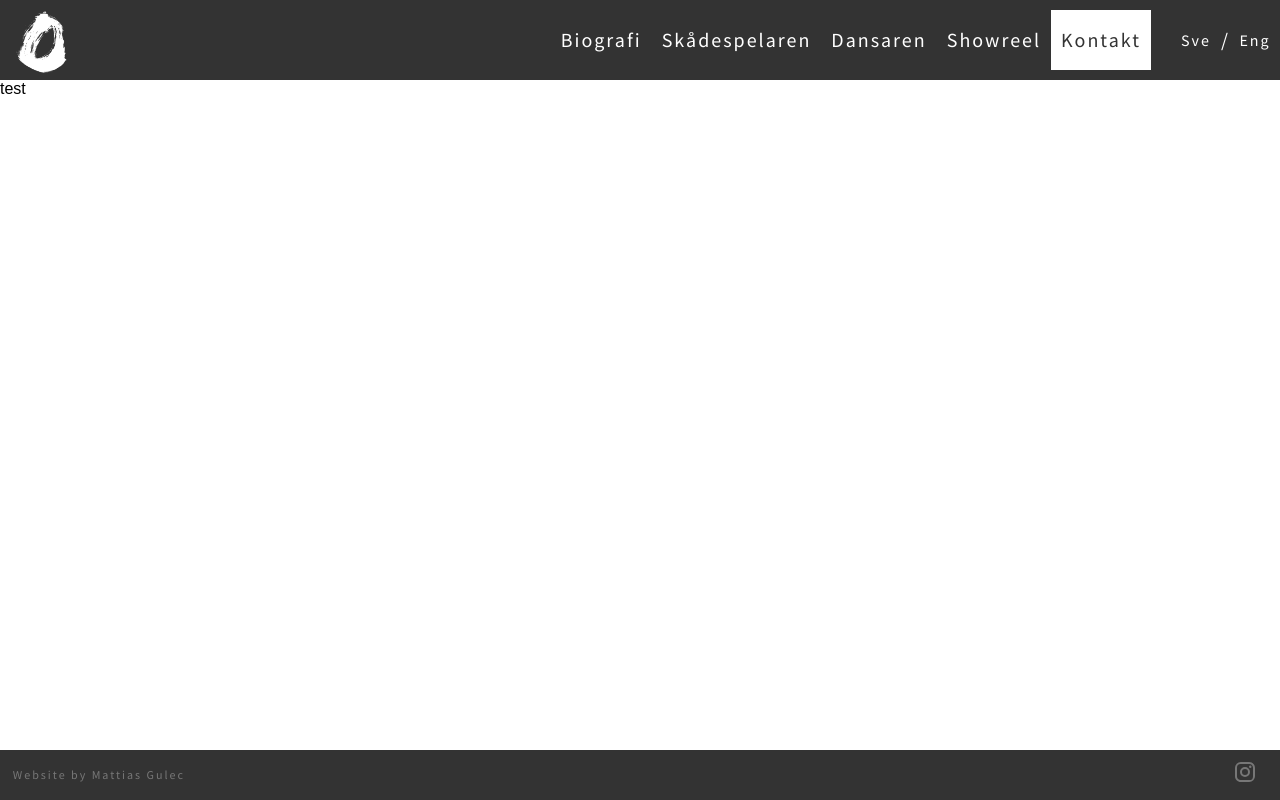
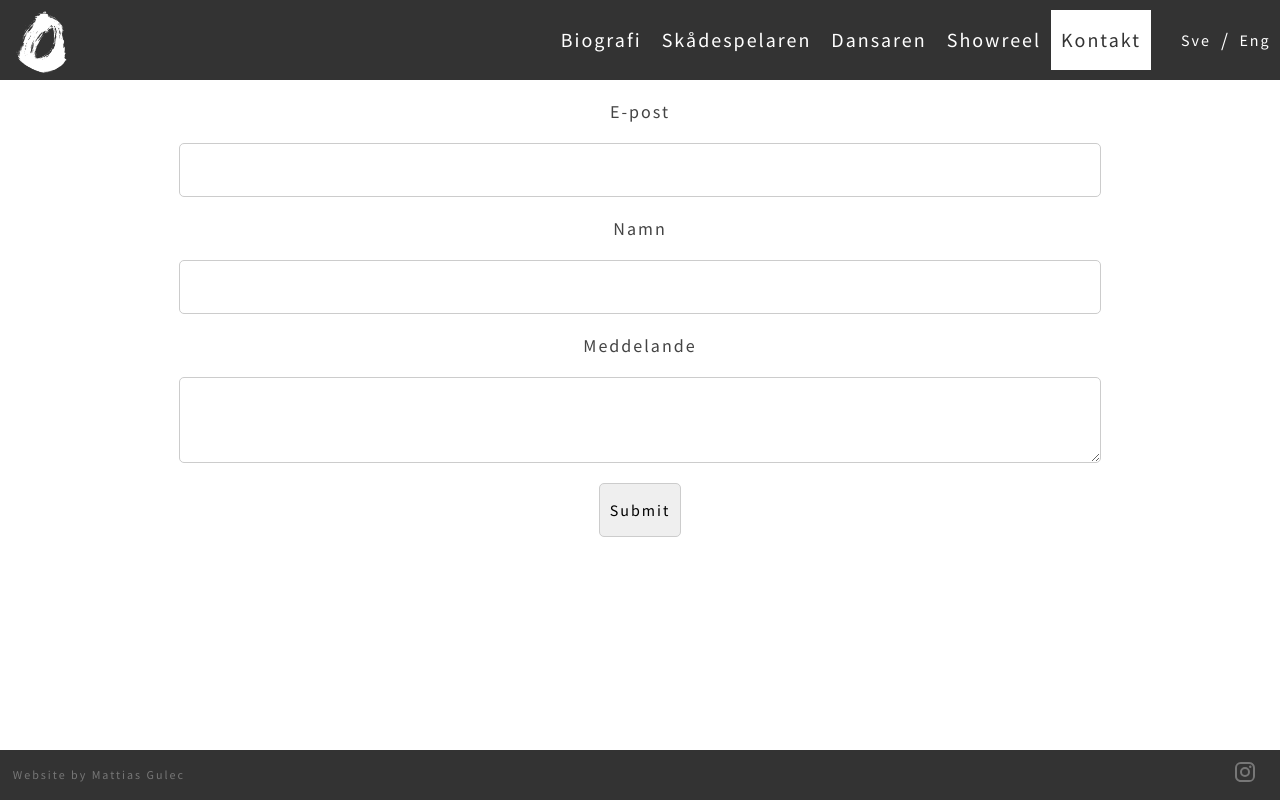
Before and after one commit to Voltair88/piotrgiro-homepage, a React (Create React App) app: page /contact in a window 1280 px wide. Built offline with nearby package versions, Linux system fonts and the light colour scheme.

Commit message:
fixed dead links

```diff
--- a/package.json
+++ b/package.json
@@ -3,6 +3,7 @@
   "version": "0.1.0",
   "private": true,
   "dependencies": {
+    "@formspree/react": "^2.3.0",
     "@mui/icons-material": "^5.8.4",
     "@mui/material": "^5.8.6",
     "@mui/styled-engine-sc": "^5.8.0",
--- a/src/Pages/Contact.tsx
+++ b/src/Pages/Contact.tsx
@@ -1,6 +1,31 @@
 import { useTranslation } from 'react-i18next';
+import { useForm, ValidationError } from '@formspree/react';
+import { Form } from 'Styled';
 
+function ContactForm() {
+  const [state, handleSubmit] = useForm('xdobrked');
+  const { t } = useTranslation();
+
+  if (state.succeeded) {
+    return <p className="Submitted">{t('Submit')}</p>;
+  }
+  return (
+    <Form onSubmit={handleSubmit}>
+      <label htmlFor="email">{t('Email')}</label>
+      <input id="email" type="email" name="email" />
+      <ValidationError prefix="Email" field="email" errors={state.errors} />
+      <label htmlFor="Name">{t('Name')}</label>
+      <input id="name" type="text" name="name" />
+      <ValidationError prefix="Name" field="name" errors={state.errors} />
+      <label htmlFor="message">{t('Message')}</label>
+      <textarea id="message" name="message" />
+      <ValidationError prefix="Message" field="message" errors={state.errors} />
+      <button type="submit" disabled={state.submitting}>
+        Submit
+      </button>
+    </Form>
+  );
+}
 export default function Contact() {
-  const { t } = useTranslation();
-  return <div>{t('test')}</div>;
+  return <ContactForm />;
 }
--- a/src/Styled.tsx
+++ b/src/Styled.tsx
@@ -122,6 +122,23 @@ body:after{
     background-position-x: -20%;
   }
 }
+.Submitted {
+    display: flex;
+    align-items: center;
+    justify-content: center;
+    margin: auto;
+    width: 80%;
+    margin: 20vh auto;
+    font-size: 22px;
+    font-family: 'Source Sans Pro', sans-serif;
+    letter-spacing: 2px;
+    line-height: 23px;
+    color: #444;
+    text-shadow: 1px 1px 1px #fff;
+    text-rendering: optimizeLegibility !important;
+    -moz-osx-font-smoothing: grayscale;
+    -webkit-font-smoothing: antialiased;
+  }
 `;
 
 export const Nav = styled.nav`
@@ -318,3 +335,54 @@ export const Show = styled.div`
     max-height: auto;
   }
 `;
+
+export const Form = styled.form`
+  display: flex;
+  flex-direction: column;
+  align-items: center;
+  justify-content: center;
+  margin: 10px auto;
+  width: 80%;
+  & label {
+    margin: 10px auto;
+    font-size: 18px;
+    font-family: 'Source Sans Pro', sans-serif;
+    letter-spacing: 2px;
+    line-height: 23px;
+    color: #444;
+    text-shadow: 1px 1px 1px #fff;
+    text-rendering: optimizeLegibility !important;
+    -moz-osx-font-smoothing: grayscale;
+    -webkit-font-smoothing: antialiased;
+  }
+  & input,
+  textarea {
+    margin: 10px auto;
+    max-width: 900px;
+    width: 100%;
+    padding: 10px;
+    border: 1px solid #ccc;
+    border-radius: 5px;
+    font-size: 16px;
+    font-family: 'Source Sans Pro', sans-serif;
+    letter-spacing: 2px;
+    line-height: 2;
+    &:focus {
+      outline: none;
+    }
+  }
+  & button {
+    margin: 10px auto;
+    max-width: 900px;
+    padding: 10px;
+    border: 1px solid #ccc;
+    border-radius: 5px;
+    font-size: 16px;
+    font-family: 'Source Sans Pro', sans-serif;
+    letter-spacing: 2px;
+    line-height: 2;
+    &:focus {
+      outline: none;
+    }
+  }
+`;
--- a/src/Translations/TranslationEnglish.tsx
+++ b/src/Translations/TranslationEnglish.tsx
@@ -10,4 +10,8 @@ export const translationsEnglish = {
     'Piotr is active in theater, film, television & radio theater, he played the title roles in Romeo & Julia at Dramaten together with Cirkus Cirkörs. Played the title roles in Don Juan and Dantes Divine Comedy at Gothenburg City Theater. Played one of the main roles in the film Keillers Park, starred in Wellkåmm to Verona, The Girl the Mother and the Demons and others.',
   Dancer:
     'Piotr has worked with some of the worlds largest dance companies such as Batsheva Dance Ensemble, Cullberg Ballet, Ultima Vez / Wim Vandekeybus. He has worked with choreographers such as Édouard Lock from La la la Human Steps, Ohad Naharin, Angelin Preljocaj, Josef Nadj, Örjan Andersson, Helena Franzén, Bogdan & Carina, Fredrik "Benke" Rydman, Ina Christel Johanessen and others.',
+  Submit: 'Thank you, I will contact you as soon as possible!',
+  Email: 'Email',
+  Name: 'Name',
+  Message: 'Message',
 };
--- a/src/Translations/TranslationSvenska.tsx
+++ b/src/Translations/TranslationSvenska.tsx
@@ -10,4 +10,8 @@ export const translationSvenska = {
     'Piotr är verksam inom teater, film, tv & radioteater, han spelade titelrollerna i Romeo & Julia på Dramaten tillsammans med Cirkus Cirkörs. Spelade titelrollerna i Don Juan och Dantes Gudomliga Komedi på Göteborgs Stadsteater. Spelade en av huvudrollen i film Keillers Park, medverkat i Wellkåmm to Verona, Flickan mamman och demonerna m.fl.',
   Dancer:
     'Piotr har jobbat med några av världens största danskompanier som Batsheva Dance Ensemble, Cullbergbaletten, Ultima Vez/Wim Vandekeybus. Han har arbetat med koreografer som Édouard Lock från La la la Human Steps, Ohad Naharin, Angelin Preljocaj, Josef Nadj, Örjan Andersson, Helena Franzén, Bogdan & Carina, Fredrik ”Benke” Rydman, Ina Christel Johanessen m.fl.',
+  Submit: 'Tack, Jag kommer höra av mig så snart som möjligt!',
+  Email: 'E-post',
+  Name: 'Namn',
+  Message: 'Meddelande',
 };
```
Also changed, not shown: 1 other file (tests, documents, lock files or other folders).
